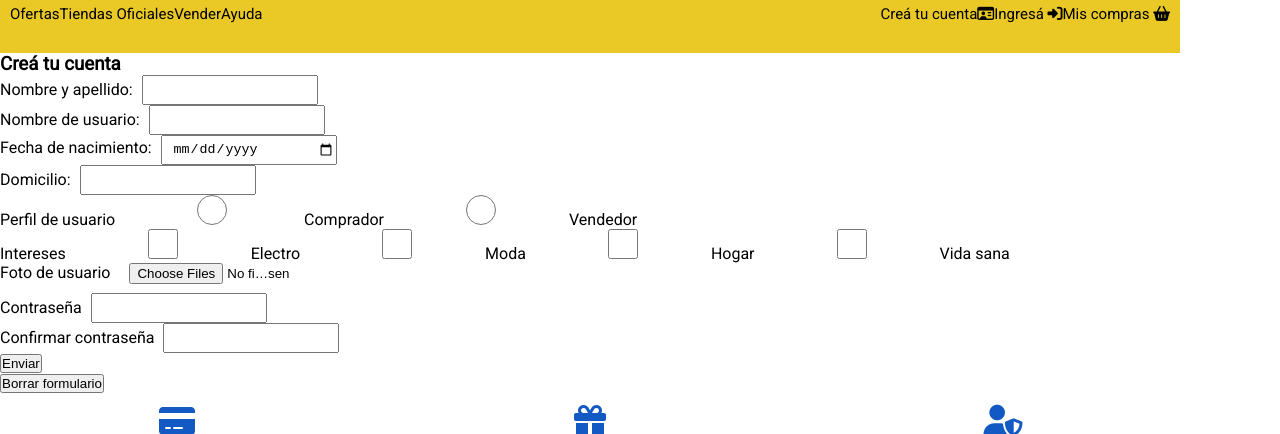
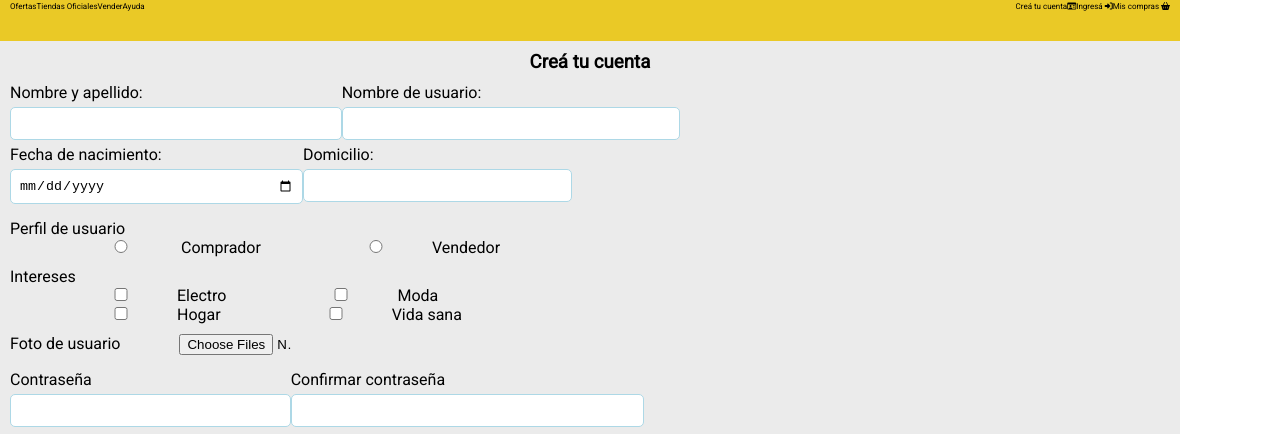
Before and after one commit to Alejandrojoyero/mercadoLiebre, a website: page views/register.html in a window 1280 px wide. Shown: the part 57-491 px from the top of the page. Drawn offline with Linux system fonts and the light colour scheme.

Commit message:
feat: "style register"

```diff
--- /dev/null
+++ b/public/css/buttons.css
@@ -0,0 +1,14 @@
+.button__primary {
+    padding: 8px 10px;
+    color: var(--colorBlanco);
+    background-color: var(--colorCeleste);
+    text-transform: uppercase;
+    border: none;
+    border-radius: 5px;
+}
+
+.button__primary:hover{
+background-color: white;
+color: blue;
+box-shadow: 0px 0px 10px ;
+}
--- /dev/null
+++ b/public/css/forms.css
@@ -0,0 +1,14 @@
+.form__control--input {
+    width: 100%;
+    border: 1px solid lightblue;
+    padding: 8px;
+    border-radius: 5px;
+    margin-top: 5px;
+    margin-bottom: 5px;
+}
+
+.form__control--input:focus {
+    box-shadow: 0px 0px 5px;
+    outline: none;
+
+}
--- a/public/css/home.css
+++ b/public/css/home.css
@@ -25,8 +25,13 @@
         flex-wrap: wrap;
     }
 
+    .home__header__div-logo a {
+        margin: 0;
+        width: 130px;
+    }
+
     .home__header__img--logo {
-        width: 50%;
+        width: 90%;
         margin-top: 10px;
         margin-right: 5px;
     }
@@ -48,7 +53,7 @@
         padding-top: 3px;
         margin-left: 0;
         position: absolute;
-        right: 35px;
+        right: 40px;
         background: none;
         border: none;
         color: var(--colorGrisOscuro)
@@ -284,6 +289,13 @@
     margin-bottom: 0px;
     margin-top: 10px;
    }
+
+   .home__footer__icon3 {
+    text-align: center;
+    font-size: 1.3em;
+    color: var(--colorCeleste);
+
+}
 }
 
 @media (min-width:361px) {
@@ -306,16 +318,21 @@
 
     }
 
+    .home__header__div-logo a {
+        margin: 0;
+        width: 50px;
+    }
+
     .home__header__img--logo {
-        width: 30%;
+        width: 190%;
         padding-top: 0px;
 
     }
 
     input {
         padding: 0;
-        margin-left: 5px;
-        width: 8rem;
+        margin-left: 55px;
+        width: 7rem;
     }
 
     .home__header__search {
@@ -324,7 +341,7 @@
         padding-top: 3px;
         margin-left: 0;
         position: absolute;
-        right: 100px;
+        right: 110px;
         font-size: 12px;
     }
 
@@ -500,6 +517,15 @@
         width: 100%;
     }
 
+    .home__footer__icon3 {
+        text-align: center;
+        font-size: 1.3em;
+        color: var(--colorCeleste);
+        margin-bottom: 0px;
+        margin-top: 10px;
+       }
+}
+
 }
 
 @media (min-width:769px) {
@@ -511,27 +537,32 @@
             margin-left: 16px;
         }
 
+        .home__header {
+            padding-left: 25px;
+            padding-right: 25px;
+        }
+
            .home__header__img--logo {
-            width: 35%;
+            width: 335%;
             padding-top: 0px;
 
         }
 
         input {
             padding-left: 10PX;
-            margin-left: 5px;
-            width: 11rem;
-            height: 30PX;
+            margin-left: 155px;
+            width: 12rem;
+            height: 40PX;
         }
 
         .home__header__search {
             border: none;
             background: none;
-            padding-top: 7px;
+            padding-top: 9px;
             margin-left: 0;
             position: absolute;
-            right: 290px;
-            font-size: 15px;
+            right: 310px;
+            font-size: 20px;
         }
 
         .home__header__hand-holding {
--- /dev/null
+++ b/public/css/register.css
@@ -0,0 +1,68 @@
+@media (min-width:320px) {
+
+    .register__main {
+        padding: 10px;
+        background-color: var(--colorGrisClaro);
+    }
+
+    .h3__title {
+    text-align: center;
+    margin-bottom: 10px;
+}
+
+.perfil-usuario {
+    padding: 10px 0;
+}
+
+.foto-usuario {
+    padding: 10px 0;
+}
+
+.contraseña {
+    padding: 5px 0;
+}
+
+.confirmar-contraseña {
+    padding: 5px 0;
+}
+
+.button__caja {
+    display: flex;
+    justify-content: space-around;
+}
+
+}
+
+@media (min-width:361px) {
+    .form__control--input {
+        margin: 0;
+    }
+}
+
+@media (min-width:769px) {
+    .register__nombre-apellido--usuario {
+        display: flex;
+
+    }
+
+    .form__control--input {
+
+    }
+
+    .register__fecha-nacimiento--domicilio {
+        display: flex;
+    }
+
+    .contraseñas__box {
+        display: flex;
+        flex-wrap: nowrap;
+    }
+
+    .contraseña {
+        padding-bottom: 10px;
+    }
+
+    .Confirmar contraseña {
+        padding: 0px;
+    }
+}
--- a/public/css/styles.css
+++ b/public/css/styles.css
@@ -1,3 +1,6 @@
+@import url('https://fonts.googleapis.com/css2?family=Roboto:wght@100;400&display=swap');
 @import './general.css';
 @import './home.css';
-@import url('https://fonts.googleapis.com/css2?family=Roboto:wght@100;400&display=swap');
+@import './register.css';
+@import './forms.css';
+@import './buttons.css';
--- a/views/register.html
+++ b/views/register.html
@@ -33,8 +33,8 @@
         <div class="home__header__div--menu-2">
             <nav class="home__header__nav--menu-2">
                 <ul class="home__header__nav__ul--menu-2">
-                    <li><a class="home__header__nav__a-menu-2" href='./register'>Creá tu cuenta<i class="fa-regular fa-id-card"></i></a></li>
-                    <li><a class="home__header__nav__a-menu-2" href="#Ingresa">Ingresá <i class="fa-solid fa-right-to-bracket"></i></a></li>
+                    <li><a class="home__header__nav__a-menu-2" href="/register">Creá tu cuenta<i class="fa-regular fa-id-card"></i></a></li>
+                    <li><a class="home__header__nav__a-menu-2" href="/login">Ingresá <i class="fa-solid fa-right-to-bracket"></i></a></li>
                     <li><a class="home__header__nav__a-menu-2" href="#Miscompras">Mis compras <i class="fa-solid fa-basket-shopping"></i></a></li>
                 </ul>
             </nav>
@@ -46,71 +46,85 @@
 
 
         </header>
-</body>
-<main>
-    <section>
-        <h3>Creá tu cuenta</h3>
-        <div>
+<main class="register__main">
+    <section class="register__main__section">
+        <h3 class="h3__title">Creá tu cuenta</h3>
+        <div class="register__main__section--general">
             <form action="/register" method="POST">
-                <div>
+                <div class="register__nombre-apellido--usuario">
+                <div class="nombre-apellido">
                     <label for="nombre">Nombre y apellido:</label>
-                    <input type="text" name="usuario">
+                    <input class="form__control--input" type="text" name="usuario">
                 </div>
-                <div>
+                <div class="nombre usuario">
                     <label for="usuario">Nombre de usuario:</label>
-                    <input type="text" name="usuario">
+                    <input class="form__control--input" type="text" name="usuario">
                 </div>
-                <div>
+            </div>
+            <div class="register__fecha-nacimiento--domicilio">
+                <div class="fecha-nacimiento">
                     <label for="fecha">Fecha de nacimiento:</label>
-                    <input type="date" name="FechaDeNacimiento">
+                    <input class="form__control--input" type="date" name="FechaDeNacimiento">
                 </div>
-                <div>
+                <div class="domicilio">
                     <label for="domicilio">Domicilio:</label>
-                    <input type="text" name="usuario">
+                    <input class="form__control--input" type="text" name="usuario">
                 </div>
-                <div>
-                    <label>Perfil de usuario</label>
+            </div>
+                <div class="perfil-usuario">
+                    <label>Perfil de usuario</label> <br>
                    <label><input type="radio" name="usuario"> Comprador</label>
                    <label><input type="radio" name="usuario">Vendedor</label>
                 </div>
 
-                <div>
-                    <label>Intereses</label>
+                <div class="intereses">
+                    <label>Intereses</label> <br>
+                    <div class="intereses__categotrias">
                     <label>
                     <input type="checkbox" name="categoria" value="">Electro
                 </label>
                 <label>
                     <input type="checkbox" name="categoria" value="Moda">Moda
                 </label>
+                </div>
+                <div class="intereses__categotrias">
+
                 <label>
                     <input type="checkbox" name="categoria" value="js">Hogar
                 </label>
                 <label>
                     <input type="checkbox" name="categoria" value="js">Vida sana
                 </label>
+            </div>
+
                 </div>
-                <div>
+                <div class="foto-usuario">
                     <label>Foto de usuario</label>
-                    <input type="file" name="usuario" id="" accept=".jpg" multiple>
+                    <input class="utton__primary" type="file" name="usuario" id="" accept=".jpg" multiple>
                 </div>
-                <div>
+                <div class="contraseñas__box">
+                <div class="contraseña">
                     <label>Contraseña</label>
-                    <input type="password" name="clave" id="">
+                    <input class="form__control--input" type="password" name="clave" id="">
                 </div>
-                <div>
+                <div class="confirmar-contraseña">
                     <label>Confirmar contraseña</label>
-                    <input type="password" name="clave" id="">
+                    <input class="form__control--input" type="password" name="clave" id="">
                 </div>
-                <div>
-                    <a href="/"><button type="submit">Enviar</button></a>
+            </div>
+                <div class="button__caja">
+                <div class="button-enviar">
+                    <a href="/"><button class="button__primary" type="submit">Enviar</button></a>
                 </div>
-                <div>
-                    <button type="reset">Borrar formulario</button>
+                <div class="button-reset">
+                    <button class="button__primary" type="reset">Borrar datos</button>
                 </div>
+            </div>
             </form>
         </div>
     </section>
 </main>
+</body>
 <footer class="home__footer">
     <section class="home__footer__section">
         <article class="home__footer__section__article">
```
Also changed, not shown: views/home.html (+2 -2 lines).
